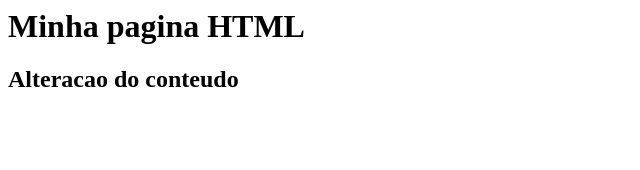
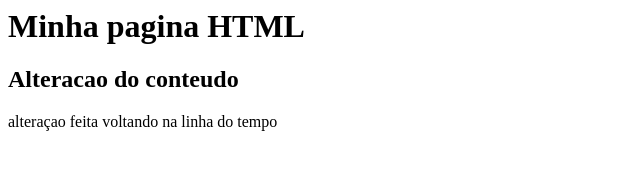
Before and after one commit to ariellecs/gamaGit, a plain HTML site: page index.html in a window 1280 px wide. Shown: the whole page, without its empty margins (0-640 px from the left). Drawn offline with Linux system fonts and the light colour scheme.

Commit message:
atualizacao voltando na linha do tempo

```diff
--- a/index.html
+++ b/index.html
@@ -6,5 +6,6 @@
     <body>
         <h1>Minha pagina HTML</h1>
         <h2>Alteracao do conteudo</h2>
+        <p>alteraçao feita voltando na linha do tempo</p>
     </body>
 </html>
```
